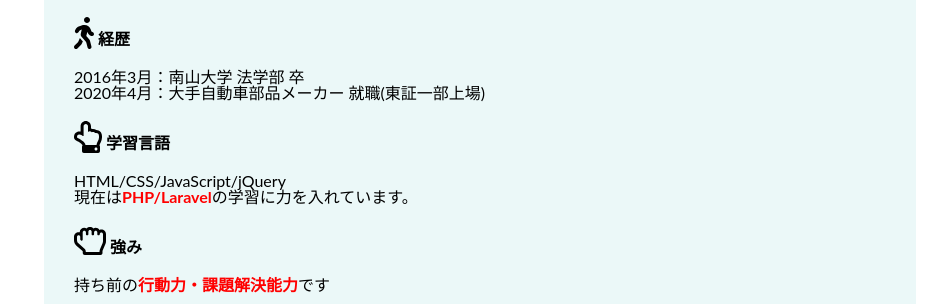
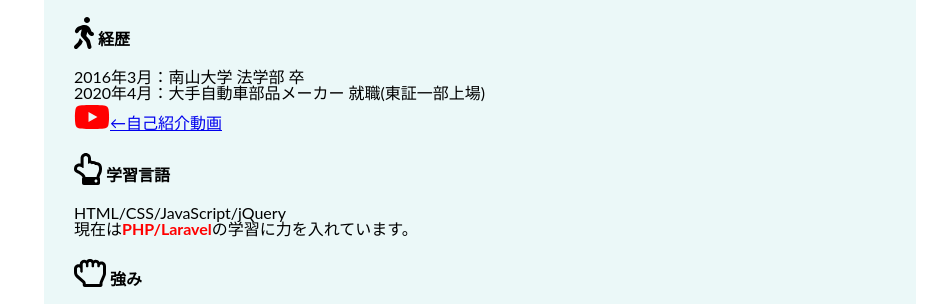
Before and after one commit to Kuma-inataku/my_portfolio6, a plain HTML site: page index.html in a window 1280 px wide. Shown: the part 841-1145 px from the top of the page, 334-1280 px from the left. Drawn offline with nearby package versions, Linux system fonts and the light colour scheme.

Commit message:
[update]youtubeの挿入

```diff
--- a/index.html
+++ b/index.html
@@ -98,6 +98,9 @@
               <div>
                 <p>2016年3月：南山大学 法学部 卒</p>
                 <p>2020年4月：大手自動車部品メーカー 就職(東証一部上場)</p>
+                <a href="https://youtu.be/hBIRvbOAbxs" target="_blanck">
+                  <i class="fab fa-youtube fa-2x"style="color:red;"></i>←自己紹介動画
+                </a>
               </div>
             </div>
             <div class="m-text">
```
